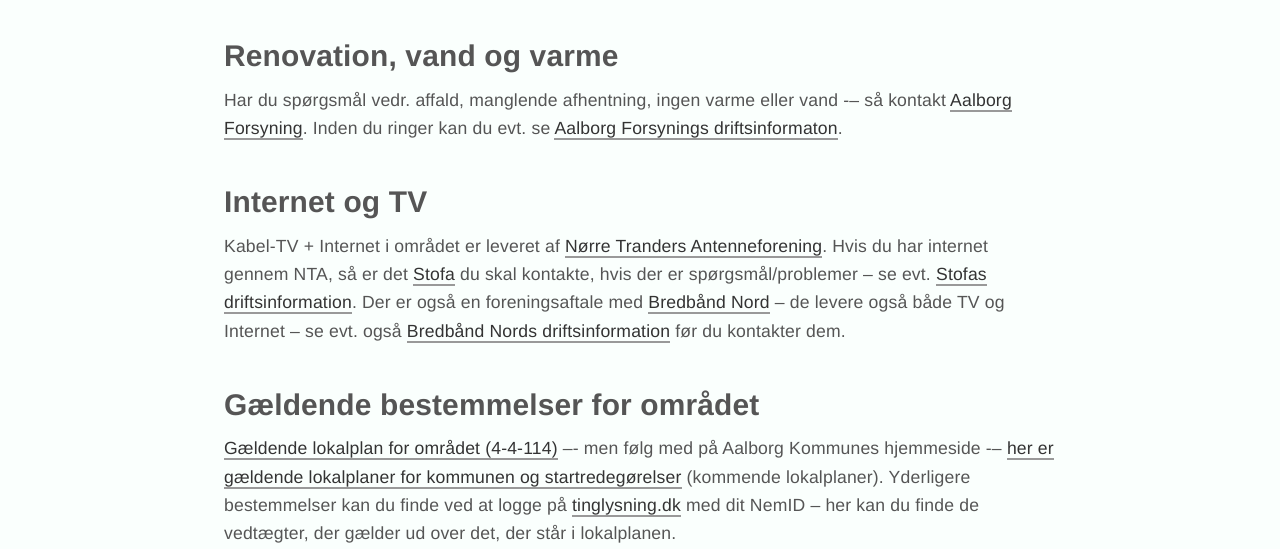
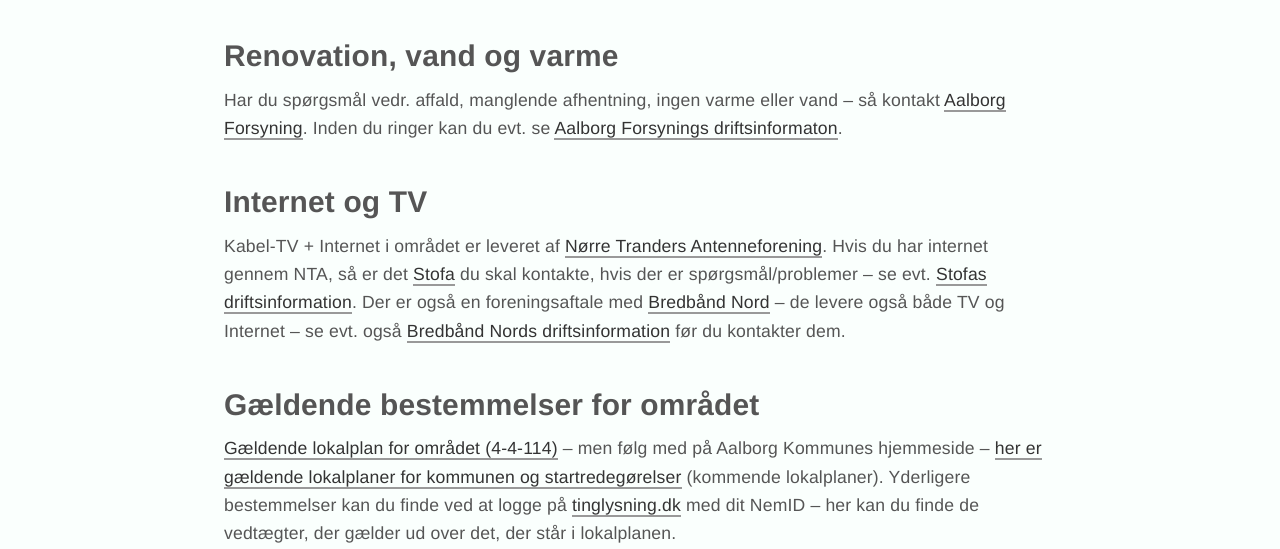
Before and after one commit to universitetsparken/universitetsparken.github.io, a Jekyll site: the page built from info.md, in a window 1280 px wide. Shown: the part 372-921 px from the top of the page. Built offline with Jekyll 4.4.1, drawn with Linux system fonts in a browser that asks for light colours.

Commit message:
Funny dashes :-/

```diff
--- a/info.md
+++ b/info.md
@@ -4,13 +4,13 @@
 permalink: /info/
 ---
 ## Renovation, vand og varme
-Har du spørgsmål vedr. affald, manglende afhentning, ingen varme eller vand -– så kontakt [Aalborg Forsyning](https://aalborgforsyning.dk/). Inden du ringer kan du evt. se [Aalborg Forsynings driftsinformaton](https://aalborgforsyning.dk/driftsinformation.aspx).
+Har du spørgsmål vedr. affald, manglende afhentning, ingen varme eller vand -- så kontakt [Aalborg Forsyning](https://aalborgforsyning.dk/). Inden du ringer kan du evt. se [Aalborg Forsynings driftsinformaton](https://aalborgforsyning.dk/driftsinformation.aspx).
 
 ## Internet og TV
 Kabel-TV + Internet i området er leveret af [Nørre Tranders Antenneforening](http://nta-tv.dk/). Hvis du har internet gennem NTA, så er det [Stofa](https://stofa.dk) du skal kontakte, hvis der er spørgsmål/problemer -- se evt. [Stofas driftsinformation](https://stofa.dk/kundeservice/driftinformation). Der er også en foreningsaftale med [Bredbånd Nord](http://www.bredbaandnord.dk/) -- de levere også både TV og Internet -- se evt. også [Bredbånd Nords driftsinformation](http://www.bredbaandnord.dk/driftsinformation) før du kontakter dem.
 
 ## Gældende bestemmelser for området
-[Gældende lokalplan for området (4-4-114)](http://soap.plansystem.dk/pdfarchive/20_3134607_1474466100904.pdf) –- men følg med på Aalborg Kommunes hjemmeside -– [her er gældende lokalplaner for kommunen og startredegørelser](http://aalborgkommune.viewer.dkplan.niras.dk/plan/5#/) (kommende lokalplaner). Yderligere bestemmelser kan du finde ved at logge på [tinglysning.dk](https://www.tinglysning.dk) med dit NemID -- her kan du finde de vedtægter, der gælder ud over det, der står i lokalplanen.
+[Gældende lokalplan for området (4-4-114)](http://soap.plansystem.dk/pdfarchive/20_3134607_1474466100904.pdf) -- men følg med på Aalborg Kommunes hjemmeside -- [her er gældende lokalplaner for kommunen og startredegørelser](http://aalborgkommune.viewer.dkplan.niras.dk/plan/5#/) (kommende lokalplaner). Yderligere bestemmelser kan du finde ved at logge på [tinglysning.dk](https://www.tinglysning.dk) med dit NemID -- her kan du finde de vedtægter, der gælder ud over det, der står i lokalplanen.
 
 ## Leverandører
 Er din bolig bygget af 2E og har du spørgsmål til dem, så kan du finde dem på [2E kontakt](http://2eboligprojektsalg.dk/kontakt).
```
